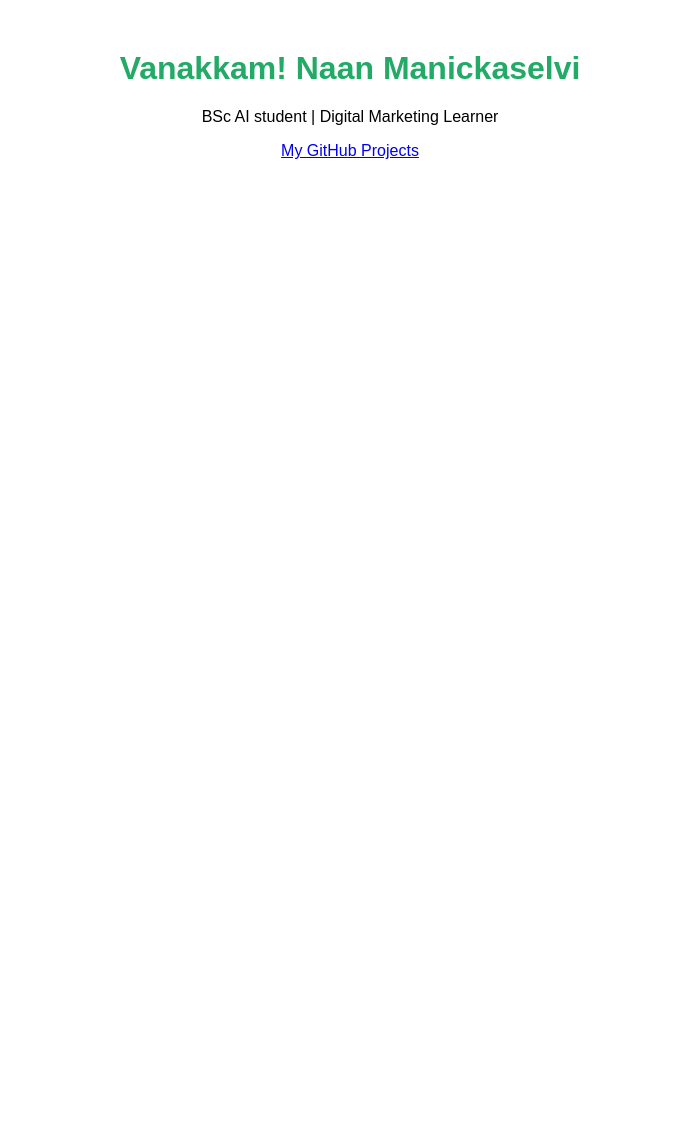
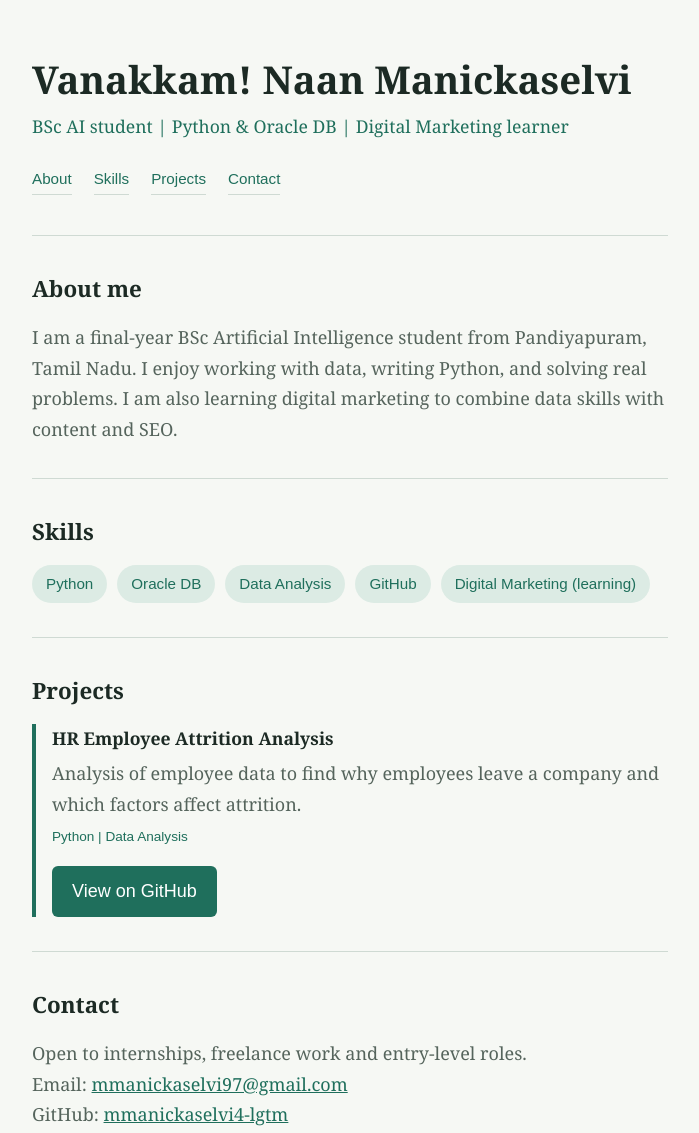
Before and after one commit to mmanickaselvi4-lgtm/mmanickaselvi4-lgtm.github.io, a plain HTML site: page index.html in a window 1280 px wide. Shown: the top 1133 px of the page, without its empty margins (290-989 px from the left). Before the commit the page ends 800 px from the top, so only its background shows below. Drawn offline with Linux system fonts and the light colour scheme.

Commit message:
Update index.html

```diff
--- a/index.html
+++ b/index.html
@@ -1,16 +1,104 @@
 <!DOCTYPE html>
-<html>
+<html lang="en">
 <head>
-  <meta name="viewport" content="width=device-width, initial-scale=1">
-  <title>Manickaselvi | Portfolio</title>
-  <style>
-    body { font-family: Arial; text-align: center; margin-top: 50px; }
-    h1 { color: #2a6; }
-  </style>
+<meta charset="UTF-8">
+<meta name="viewport" content="width=device-width, initial-scale=1">
+<title>Manickaselvi | Portfolio</title>
+<meta name="description" content="BSc AI student skilled in Python and Oracle DB, learning digital marketing.">
+<style>
+  :root {
+    --bg: #f6f8f4;
+    --ink: #1c2a24;
+    --muted: #55645c;
+    --accent: #1f6f5c;
+    --accent-soft: #dcebe4;
+    --line: #cfdad3;
+  }
+  * { box-sizing: border-box; margin: 0; padding: 0; }
+  html { scroll-behavior: smooth; }
+  body {
+    font-family: Georgia, "Times New Roman", serif;
+    background: var(--bg);
+    color: var(--ink);
+    line-height: 1.7;
+    font-size: 18px;
+  }
+  .wrap { max-width: 680px; margin: 0 auto; padding: 0 22px; }
+  header { padding: 56px 0 40px; }
+  h1 { font-size: 2.4rem; line-height: 1.2; margin-bottom: 10px; }
+  .role { color: var(--accent); font-size: 1.1rem; }
+  nav { margin-top: 24px; display: flex; flex-wrap: wrap; gap: 8px 22px; font-family: Arial, sans-serif; font-size: 0.95rem; }
+  a { color: var(--accent); }
+  nav a { text-decoration: none; border-bottom: 1px solid var(--line); padding-bottom: 2px; }
+  nav a:hover, nav a:focus-visible { border-color: var(--accent); }
+  section { padding: 34px 0; border-top: 1px solid var(--line); }
+  h2 { font-size: 1.4rem; margin-bottom: 14px; }
+  p { color: var(--muted); }
+  .skills { display: flex; flex-wrap: wrap; gap: 10px; list-style: none; font-family: Arial, sans-serif; font-size: 0.95rem; }
+  .skills li { background: var(--accent-soft); color: var(--accent); padding: 6px 14px; border-radius: 20px; }
+  .project { border-left: 4px solid var(--accent); padding-left: 16px; }
+  .project h3 { font-size: 1.1rem; margin-bottom: 4px; }
+  .project .tools { font-family: Arial, sans-serif; font-size: 0.85rem; color: var(--accent); margin: 6px 0; }
+  .btn {
+    display: inline-block; margin-top: 12px; padding: 10px 20px;
+    background: var(--accent); color: #fff; text-decoration: none;
+    font-family: Arial, sans-serif; border-radius: 6px;
+  }
+  .btn:hover, .btn:focus-visible { background: #17564a; }
+  a:focus-visible { outline: 3px solid #f0b429; outline-offset: 3px; }
+  footer { padding: 30px 0 50px; font-family: Arial, sans-serif; font-size: 0.85rem; color: var(--muted); border-top: 1px solid var(--line); }
+  @media (max-width: 480px) { h1 { font-size: 1.9rem; } body { font-size: 17px; } }
+</style>
 </head>
 <body>
-  <h1>Vanakkam! Naan Manickaselvi</h1>
-  <p>BSc AI student | Digital Marketing Learner</p>
-  <p><a href="https://github.com/mmanickaselvi4-lgtm">My GitHub Projects</a></p>
+<div class="wrap">
+
+  <header>
+    <h1>Vanakkam! Naan Manickaselvi</h1>
+    <p class="role">BSc AI student | Python &amp; Oracle DB | Digital Marketing learner</p>
+    <nav>
+      <a href="#about">About</a>
+      <a href="#skills">Skills</a>
+      <a href="#projects">Projects</a>
+      <a href="#contact">Contact</a>
+    </nav>
+  </header>
+
+  <section id="about">
+    <h2>About me</h2>
+    <p>I am a final-year BSc Artificial Intelligence student from Pandiyapuram, Tamil Nadu. I enjoy working with data, writing Python, and solving real problems. I am also learning digital marketing to combine data skills with content and SEO.</p>
+  </section>
+
+  <section id="skills">
+    <h2>Skills</h2>
+    <ul class="skills">
+      <li>Python</li>
+      <li>Oracle DB</li>
+      <li>Data Analysis</li>
+      <li>GitHub</li>
+      <li>Digital Marketing (learning)</li>
+    </ul>
+  </section>
+
+  <section id="projects">
+    <h2>Projects</h2>
+    <div class="project">
+      <h3>HR Employee Attrition Analysis</h3>
+      <p>Analysis of employee data to find why employees leave a company and which factors affect attrition.</p>
+      <p class="tools">Python | Data Analysis</p>
+      <a class="btn" href="https://github.com/mmanickaselvi4-lgtm/HR-employee-attrition-analysis-">View on GitHub</a>
+    </div>
+  </section>
+
+  <section id="contact">
+    <h2>Contact</h2>
+    <p>Open to internships, freelance work and entry-level roles.</p>
+    <p>Email: <a href="mailto:mmanickaselvi97@gmail.com">mmanickaselvi97@gmail.com</a></p>
+    <p>GitHub: <a href="https://github.com/mmanickaselvi4-lgtm">mmanickaselvi4-lgtm</a></p>
+  </section>
+
+  <footer>&copy; 2026 Manickaselvi</footer>
+
+</div>
 </body>
 </html>
```
